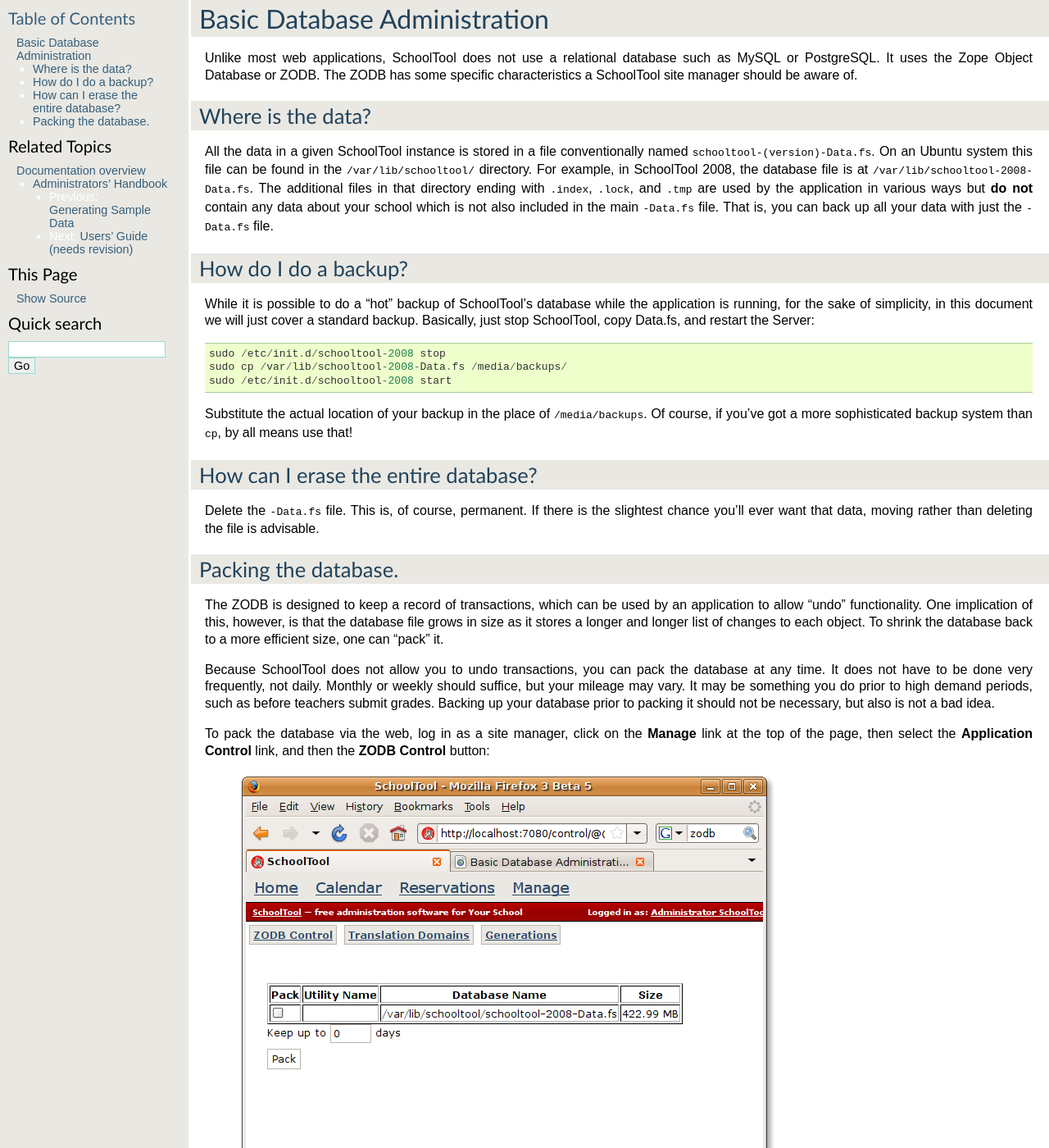
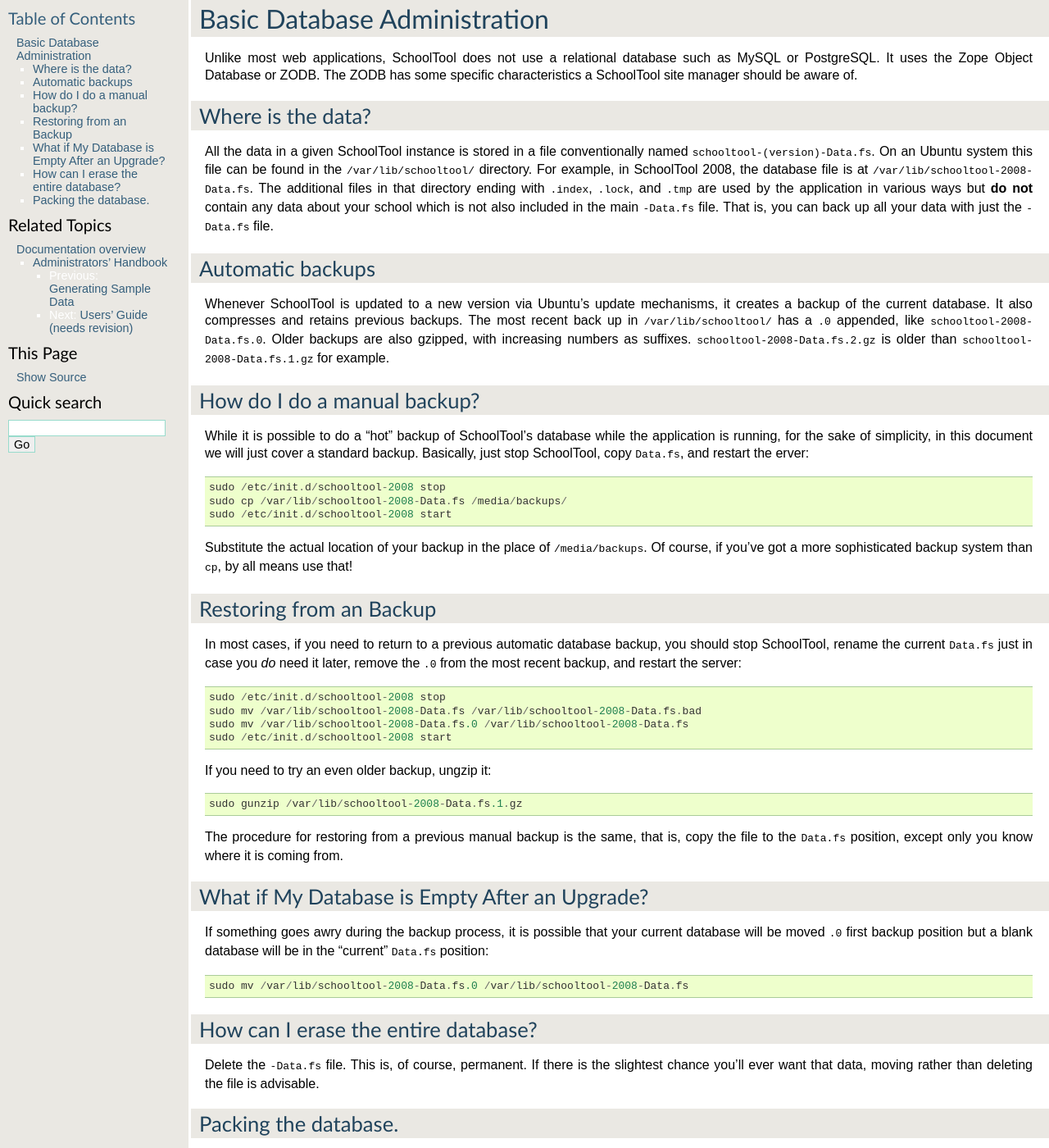
Before and after one commit to schooltool-project/schooltool-book, a Sphinx documentation site: the page built from source/database.rst, in a window 1280 px wide and 1400 px high. Shown: the whole window at 82% size. Built offline with Sphinx 7.4.7, drawn with Linux system fonts in a browser that asks for light colours.

Commit message:
Updated info about db backups.

```diff
--- a/source/database.rst
+++ b/source/database.rst
@@ -8,16 +8,44 @@
 
 All the data in a given SchoolTool instance is stored in a file conventionally named ``schooltool-(version)-Data.fs``.  On an Ubuntu system this file can be found in the ``/var/lib/schooltool/`` directory.  For example, in SchoolTool 2008, the database file is at ``/var/lib/schooltool-2008-Data.fs``.  The additional files in that directory ending with ``.index``, ``.lock``, and ``.tmp`` are used by the application in various ways but **do not** contain any data about your school which is not also included in the main ``-Data.fs`` file.  That is, you can back up all your data with just the ``-Data.fs`` file.
 
-How do I do a backup?
----------------------
+Automatic backups
+-----------------
 
-While it is possible to do a "hot" backup of SchoolTool's database while the application is running, for the sake of simplicity, in this document we will just cover a standard backup.  Basically, just stop SchoolTool, copy Data.fs, and restart the Server::
+Whenever SchoolTool is updated to a new version via Ubuntu's update mechanisms, it creates a backup of the current database.  It also compresses and retains previous backups.  The most recent back up in ``/var/lib/schooltool/`` has a ``.0`` appended, like ``schooltool-2008-Data.fs.0``.  Older backups are also gzipped, with increasing numbers as suffixes.  ``schooltool-2008-Data.fs.2.gz`` is older than ``schooltool-2008-Data.fs.1.gz`` for example.
+
+How do I do a manual backup?
+----------------------------
+
+While it is possible to do a "hot" backup of SchoolTool's database while the application is running, for the sake of simplicity, in this document we will just cover a standard backup.  Basically, just stop SchoolTool, copy ``Data.fs``, and restart the erver::
 
     sudo /etc/init.d/schooltool-2008 stop
     sudo cp /var/lib/schooltool-2008-Data.fs /media/backups/
     sudo /etc/init.d/schooltool-2008 start
 
 Substitute the actual location of your backup in the place of ``/media/backups``.  Of course, if you've got a more sophisticated backup system than ``cp``, by all means use that!
+
+Restoring from an Backup
+------------------------
+
+In most cases, if you need to return to a previous automatic database backup, you should stop SchoolTool, rename the current ``Data.fs`` just in case you *do* need it later, remove the ``.0`` from the most recent backup, and restart the server::
+
+    sudo /etc/init.d/schooltool-2008 stop
+    sudo mv /var/lib/schooltool-2008-Data.fs /var/lib/schooltool-2008-Data.fs.bad
+    sudo mv /var/lib/schooltool-2008-Data.fs.0 /var/lib/schooltool-2008-Data.fs
+    sudo /etc/init.d/schooltool-2008 start
+
+If you need to try an even older backup, ungzip it::
+
+    sudo gunzip /var/lib/schooltool-2008-Data.fs.1.gz
+
+The procedure for restoring from a previous manual backup is the same, that is, copy the file to the ``Data.fs`` position, except only you know where it is coming from.
+
+What if My Database is Empty After an Upgrade?
+----------------------------------------------
+
+If something goes awry during the backup process, it is possible that your current database will be moved ``.0`` first backup position but a blank database will be in the "current" ``Data.fs`` position::
+
+    sudo mv /var/lib/schooltool-2008-Data.fs.0 /var/lib/schooltool-2008-Data.fs
 
 How can I erase the entire database?
 ------------------------------------
```
